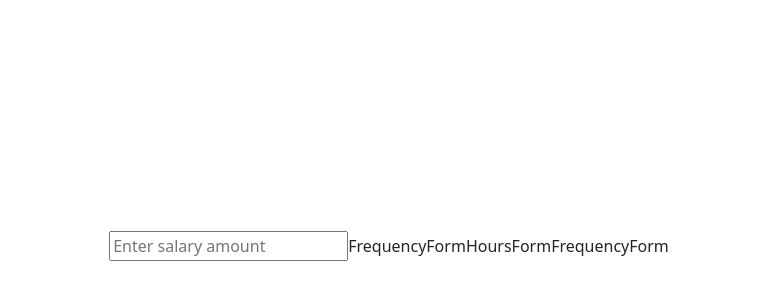
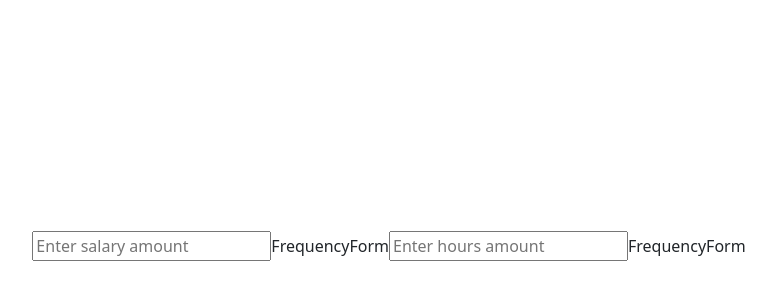
Before and after one commit to JarrenWhite/time_cost_javascript, a React (Vite) app in the folder time_cost/: page / in a window 1280 px wide. Shown: the part 154-454 px from the top of the page, without its empty margins (251-1027 px from the left). Built offline with nearby package versions, Linux system fonts and the light colour scheme.

Commit message:
Added HoursForm.jsx inputs to string

```diff
--- a/time_cost/src/App.jsx
+++ b/time_cost/src/App.jsx
@@ -24,8 +24,9 @@ function App() {
 
     return (
         <>
-            <WageForm salary={salary} changeSalary={changeSalary} payFrequency={payFrequency} changePayFrequency={changePayFrequency}
-            hours={hours} changeHours={changeHours} hourFrequency={hourFrequency} changeHourFrequency={changeHourFrequency}/>
+            <WageForm salary={salary} changeSalary={changeSalary} payFrequency={payFrequency}
+                      changePayFrequency={changePayFrequency} hours={hours} changeHours={changeHours}
+                      hourFrequency={hourFrequency} changeHourFrequency={changeHourFrequency}/>
         </>
     )
 }
--- a/time_cost/src/wage_form/HoursForm.jsx
+++ b/time_cost/src/wage_form/HoursForm.jsx
@@ -1,8 +1,22 @@
 function HoursForm({hours, changeHours}) {
+
+    const hoursRegex = /^(\d+):?([0-5]\d?)?$/;
+
+    const handleInputChange = (e) => {
+        const inputValue = e.target.value.replace('.', ':');
+
+        if (inputValue === '' || hoursRegex.test(inputValue)) {
+            changeHours(inputValue);
+        }
+    }
+
     return(
-        <label>
-            HoursForm
-        </label>
+        <input
+            type="text"
+            value={hours}
+            onChange={handleInputChange}
+            placeholder="Enter hours amount"
+        />
     )
 }
 
--- a/time_cost/src/wage_form/SalaryForm.jsx
+++ b/time_cost/src/wage_form/SalaryForm.jsx
@@ -1,10 +1,11 @@
 function SalaryForm({salary, changeSalary}) {
+
+    const salaryRegex = /^\d+(\.\d{0,2})?$/;
 
     const handleInputChange = (e) => {
         const inputValue = e.target.value.replace('£', '');
-        const regex = /^\d+(\.\d{0,2})?$/;
 
-        if (inputValue === '' || regex.test(inputValue)) {
+        if (inputValue === '' || salaryRegex.test(inputValue)) {
             changeSalary(inputValue);
         }
     }
```
